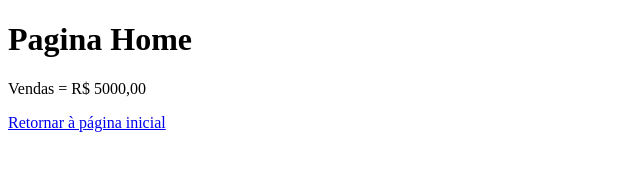
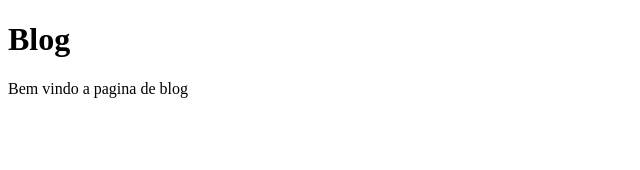
Before and after one commit to vitorrubenz/aulagithub, a plain HTML site: page Blog.html in a window 1280 px wide. Shown: the whole page, without its empty margins (0-640 px from the left). Drawn offline with Linux system fonts and the light colour scheme.

Commit message:
Atualizações no layout

```diff
--- a/Blog.html
+++ b/Blog.html
@@ -6,8 +6,7 @@
     <title>Document</title>
 </head>
 <body>
-    <h1>Pagina Home</h1>
-    <p>Vendas = R$ 5000,00</p>
-    <a href="index.html"> Retornar à página inicial</a>
+    <h1>Blog</h1>
+    <p>Bem vindo a pagina de blog</p>
 </body>
 </html>
```
Also changed, not shown: index.html (+2 -0 lines).
